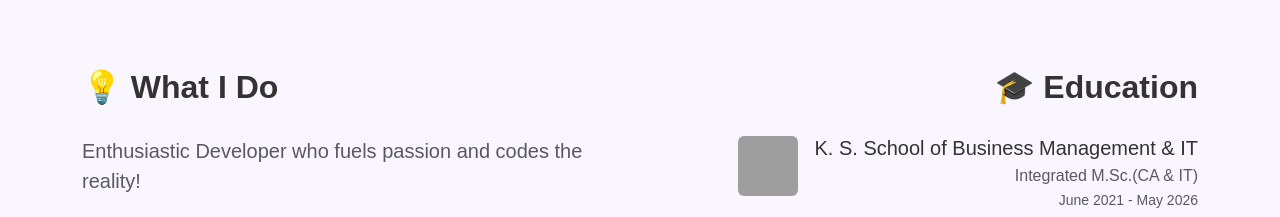
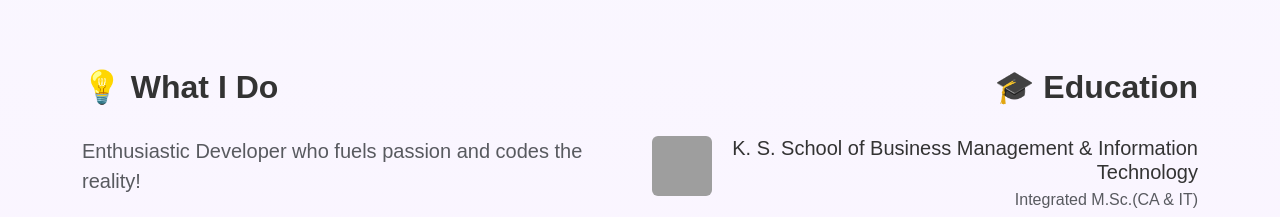
Before and after one commit to keya-ashish-shah/Portfolio, a plain HTML site: page index.html in a window 1280 px wide. Shown: the part 960-1177 px from the top of the page. Drawn offline with nearby package versions, Linux system fonts and the light colour scheme; grey boxes are pictures that could not be loaded.

Commit message:
Update index.html

```diff
--- a/index.html
+++ b/index.html
@@ -136,7 +136,7 @@
 
       <!-- Text (right side) -->
       <div class="text-end">
-        <h5 class="mb-1">K. S. School of Business Management & IT</h5>
+        <h5 class="mb-1">K. S. School of Business Management & Information Technology</h5>
         <p class="text-muted mb-0">Integrated M.Sc.(CA & IT)<br><small>June 2021 - May 2026</small></p>
       </div>
     </div>
```
